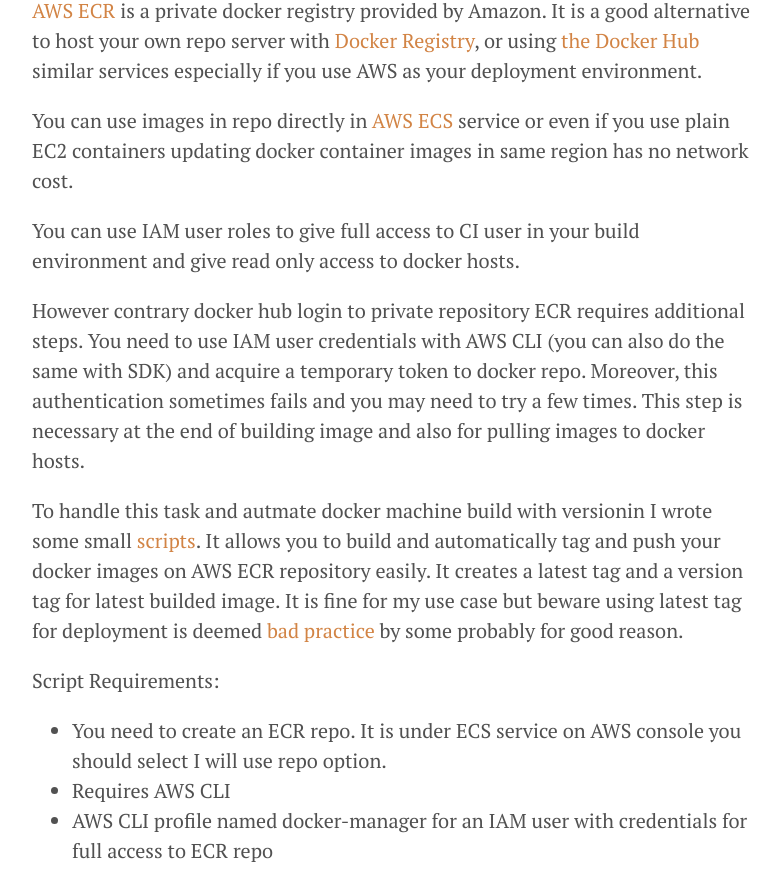
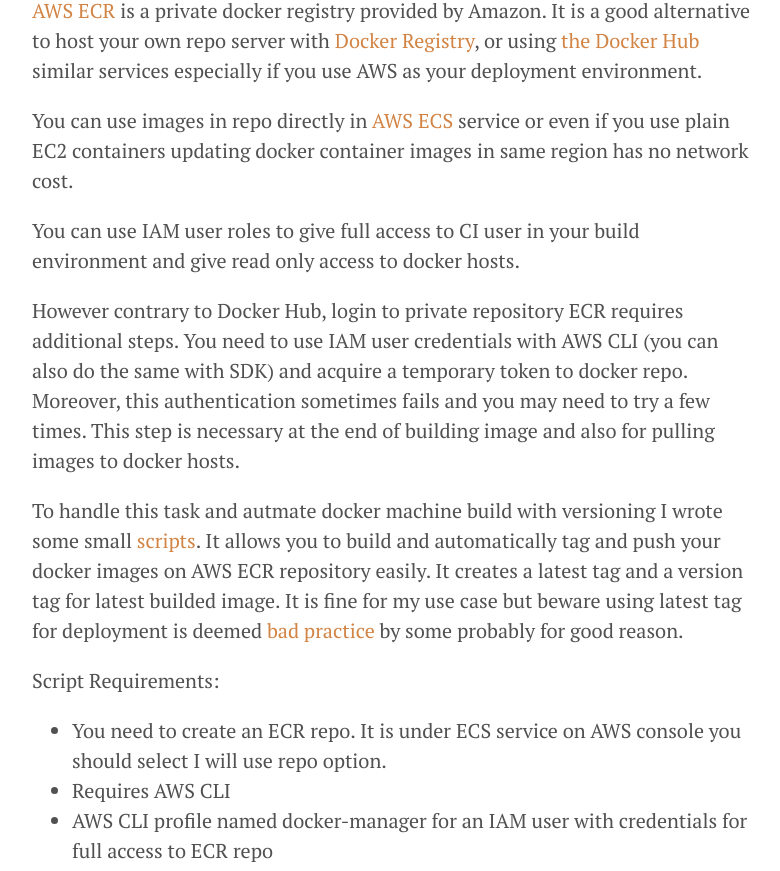
Before and after one commit to ozgurbtr/ozgurbtr.github.io, a Jekyll site: the page built from _posts/2017-03-06-aws-ecr-scripts.md, in a window 1280 px wide, cut to the strip 556-1427 px from the top of the page. Shown: the whole strip, without its empty margins (248-1028 px from the left). Built offline with Jekyll 4.4.1, drawn with Linux system fonts in a browser that asks for light colours.

Commit message:
fix typo

```diff
--- a/_posts/2017-03-06-aws-ecr-scripts.md
+++ b/_posts/2017-03-06-aws-ecr-scripts.md
@@ -18,14 +18,14 @@ images in same region has no network cost.
 You can use IAM user roles to give full access to CI user in your build
 environment and give read only access to docker hosts.
 
-However contrary docker hub login to private repository ECR requires additional
+However contrary to Docker Hub, login to private repository ECR requires additional
 steps. You need to use IAM user credentials with AWS CLI (you can also do
 the same with SDK) and acquire a temporary token to docker repo. Moreover, this
 authentication sometimes fails and you may need to try a few times. This
 step is necessary at the end of building image and also for pulling images
 to docker hosts.
 
-To handle this task and autmate docker machine build with versionin I wrote
+To handle this task and autmate docker machine build with versioning I wrote
 some small [scripts](https://github.com/ozgurbtr/aws-ecr-scripts). It allows you
 to build and automatically tag and push your docker images on AWS ECR repository
 easily. It creates a latest tag and a version tag for latest builded image. It
```
